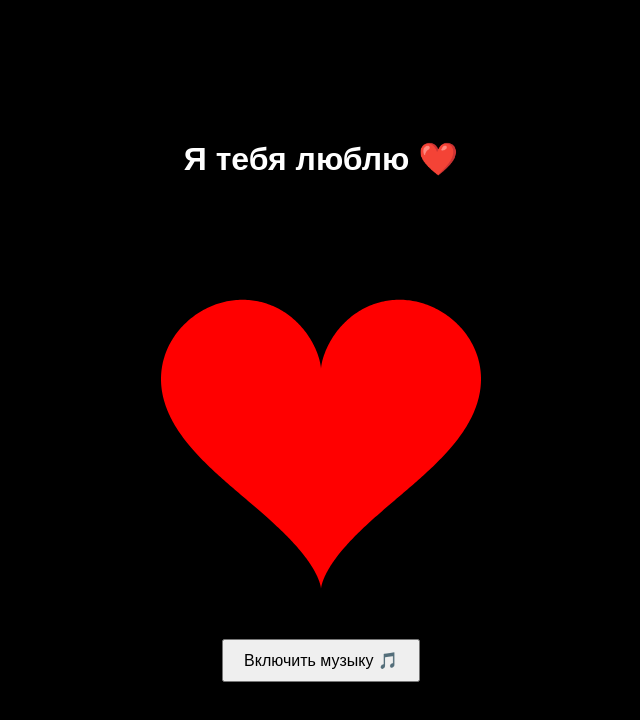
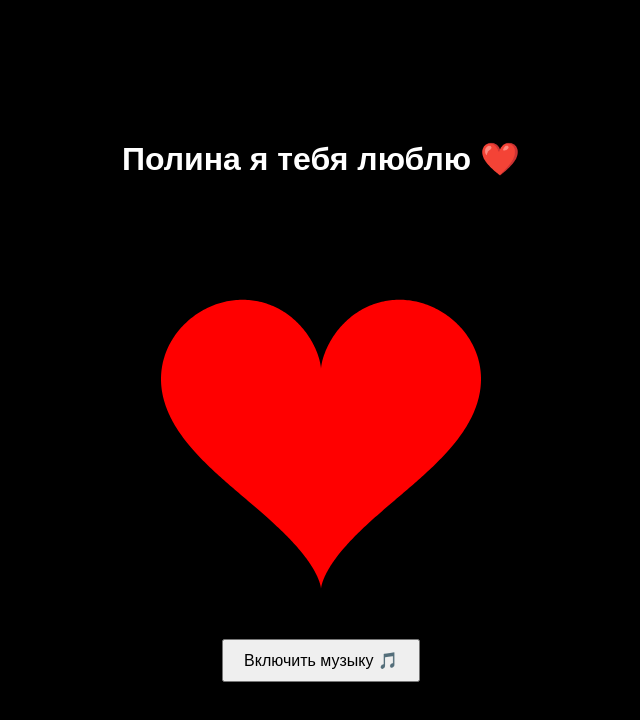
Before and after one commit to Supersell10/Polina.github.io, a plain HTML site: page index.html in a window 1280 px wide. Shown: the whole page, without its empty margins (319-959 px from the left). Drawn offline with Linux system fonts and the light colour scheme.

Commit message:
Update index.html

```diff
--- a/index.html
+++ b/index.html
@@ -28,7 +28,7 @@
 </head>
 <body>
 
-<h1>Я тебя люблю ❤️</h1>
+<h1> Полина я тебя люблю ❤️</h1>
 
 <canvas id="heart" width="400" height="400"></canvas>
 
```
